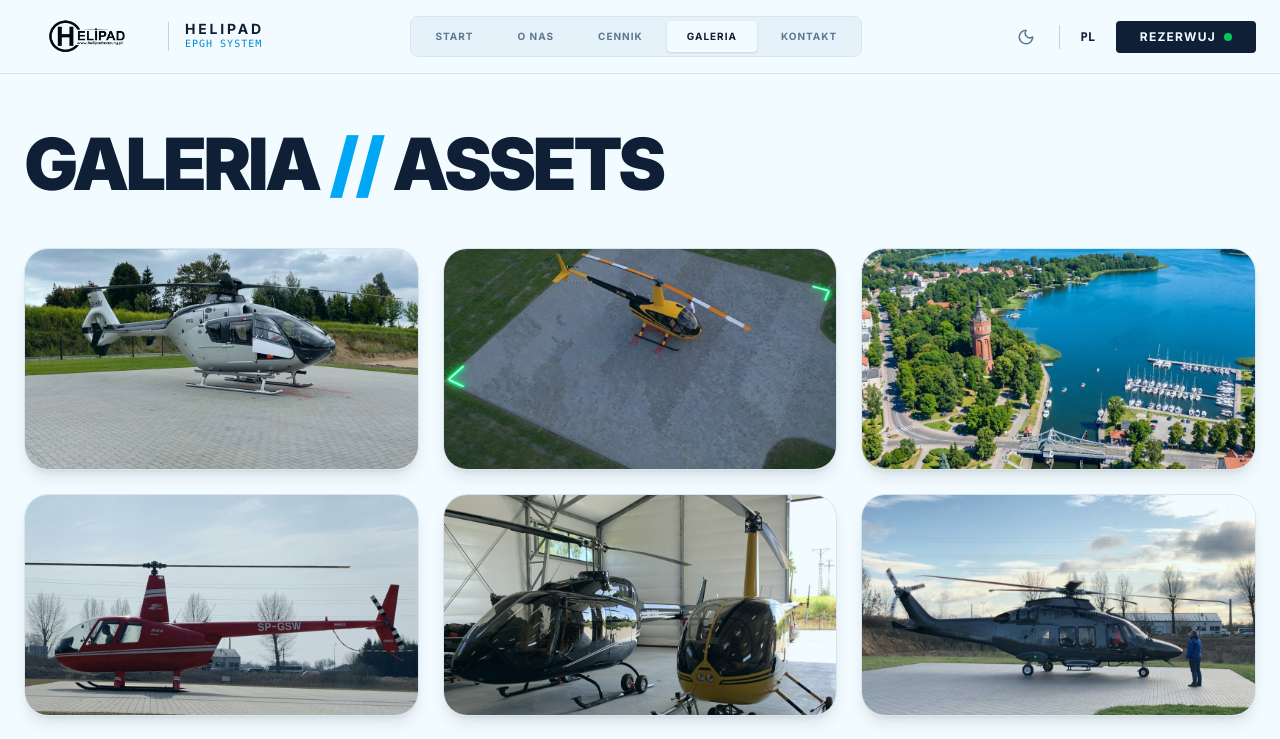
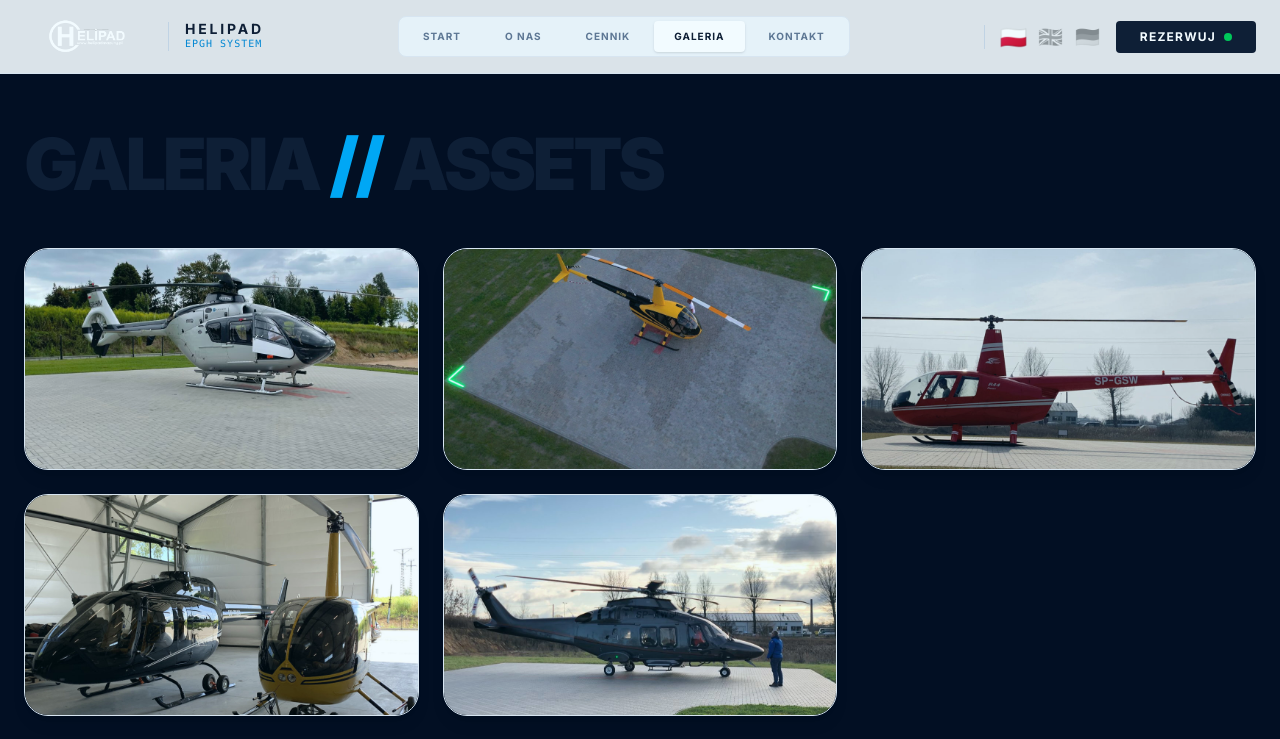
Before and after one commit to bohunek5/helipadapp, a Next.js app: page /helipadapp/gallery in a window 1280 px wide. Shown: the top 739 px of the page. Built offline with nearby package versions, Linux system fonts and the light colour scheme.

Commit message:
Lock Night Mode & Navbar Flags

```diff
--- a/src/app/gallery/page.tsx
+++ b/src/app/gallery/page.tsx
@@ -7,13 +7,9 @@ export default function GalleryPage() {
     const images = [
         "/helipadapp/images/real_heli_landing.jpg",
         "/helipadapp/images/real_aerial.jpg",
-        "/helipadapp/images/gizycko_hero_pro.png",
         "/helipadapp/images/real_fleet.jpg",
         "/helipadapp/images/real_hangar.jpg",
-        "/helipadapp/images/real_night.jpg",
-        "/helipadapp/images/helipad_day.png",
-        "/helipadapp/images/hero.png",
-        "/helipadapp/images/mazury_aerial.png"
+        "/helipadapp/images/real_night.jpg"
     ];
 
     return (
--- a/src/app/layout.tsx
+++ b/src/app/layout.tsx
@@ -25,7 +25,7 @@ export default function RootLayout({
   children: React.ReactNode;
 }>) {
   return (
-    <html lang="pl" className={`${inter.variable} ${outfit.variable} ${spaceGrotesk.variable} scroll-smooth`}>
+    <html lang="pl" className={`${inter.variable} ${outfit.variable} ${spaceGrotesk.variable} scroll-smooth dark`}>
       <body className="antialiased selection:bg-sky-500 selection:text-white bg-white dark:bg-[#020617] text-slate-900 dark:text-white transition-colors duration-300">
         <Navbar />
         {children}
--- a/src/components/Navbar.tsx
+++ b/src/components/Navbar.tsx
@@ -3,7 +3,7 @@
 import { useState, useEffect } from "react";
 import Link from "next/link";
 import Image from "next/image";
-import { Menu, X, Sun, Moon } from "lucide-react";
+import { Menu, X } from "lucide-react";
 import { motion, AnimatePresence } from "framer-motion";
 import { usePathname } from "next/navigation";
 
@@ -43,7 +43,6 @@ const translations = {
 
 export default function Navbar() {
     const [lang, setLang] = useState<"pl" | "en" | "de">("pl");
-    const [theme, setTheme] = useState<"light" | "dark">("light");
     const [mobileMenu_open, setMobileMenu_open] = useState(false);
     const pathname = usePathname();
 
@@ -51,22 +50,9 @@ export default function Navbar() {
     useEffect(() => {
         if (typeof window !== 'undefined') {
             const savedLang = localStorage.getItem('lang') as "pl" | "en" | "de";
-            const savedTheme = localStorage.getItem('theme') as "light" | "dark";
             if (savedLang) setLang((prev) => savedLang !== prev ? savedLang : prev);
-            if (savedTheme) setTheme((prev) => savedTheme !== prev ? savedTheme : prev);
         }
     }, []);
-
-    useEffect(() => {
-        // Force immediate application
-        const root = document.documentElement;
-        if (theme === 'dark') {
-            root.classList.add('dark');
-        } else {
-            root.classList.remove('dark');
-        }
-        localStorage.setItem('theme', theme);
-    }, [theme]);
 
     useEffect(() => {
         localStorage.setItem('lang', lang);
@@ -76,45 +62,44 @@ export default function Navbar() {
 
     return (
         <>
-            <nav className="fixed top-0 w-full z-[100] px-6 py-4 flex justify-between items-center backdrop-blur-md bg-white/90 dark:bg-[#030712]/90 border-b border-slate-200 dark:border-white/10 transition-colors duration-300">
+            <nav className="fixed top-0 w-full z-[100] px-6 py-4 flex justify-between items-center backdrop-blur-md bg-white/90 border-b border-slate-200 transition-colors duration-300">
                 <div className="flex items-center gap-4">
-                    {/* LOGO: Black in Day, White in Night via filter */}
+                    {/* LOGO: Black in Day */}
                     <Link href="/" className="relative w-32 h-10 flex items-center justify-center">
                         <Image
                             src="/helipadapp/images/logo_official.png"
                             alt="Helipad Mazury Logo"
                             width={128}
                             height={40}
-                            className="h-full w-auto object-contain invert dark:invert-0 transition-all duration-300"
+                            className="h-full w-auto object-contain transition-all duration-300"
                         />
                     </Link>
-                    <div className="hidden md:flex flex-col border-l border-slate-300 dark:border-white/20 pl-4">
-                        <span className="font-space font-bold text-sm tracking-[0.2em] text-slate-900 dark:text-white leading-none">HELIPAD</span>
-                        <span className="font-mono text-[10px] text-sky-600 dark:text-sky-400 tracking-widest">EPGH SYSTEM</span>
+                    <div className="hidden md:flex flex-col border-l border-slate-300 pl-4">
+                        <span className="font-space font-bold text-sm tracking-[0.2em] text-slate-900 leading-none">HELIPAD</span>
+                        <span className="font-mono text-[10px] text-sky-600 tracking-widest">EPGH SYSTEM</span>
                     </div>
                 </div>
 
-                <div className="hidden lg:flex items-center gap-1 bg-slate-100 dark:bg-white/5 p-1 rounded-lg border border-slate-200 dark:border-white/10">
+                <div className="hidden lg:flex items-center gap-1 bg-slate-100 p-1 rounded-lg border border-slate-200">
                     {t.nav.map((item, i) => (
                         <Link key={i} href={item.href}
-                            className={`px-5 py-2 text-[10px] font-space font-bold tracking-widest rounded transition-all ${pathname === item.href ? 'bg-white dark:bg-white/10 text-slate-900 dark:text-white shadow-sm' : 'text-slate-500 dark:text-slate-400 hover:text-slate-900 dark:hover:text-white hover:bg-white/50 dark:hover:bg-white/5'}`}>
+                            className={`px-5 py-2 text-[10px] font-space font-bold tracking-widest rounded transition-all ${pathname === item.href ? 'bg-white text-slate-900 shadow-sm' : 'text-slate-500 hover:text-slate-900 hover:bg-white/50'}`}>
                             {item.label}
                         </Link>
                     ))}
                 </div>
 
                 <div className="flex items-center gap-4">
-                    <button onClick={() => setTheme(theme === 'light' ? 'dark' : 'light')} title={theme === 'light' ? 'Switch to Dark Mode' : 'Switch to Light Mode'} className="p-2 text-slate-500 dark:text-slate-400 hover:text-sky-600 transition-colors rounded-full hover:bg-slate-100 dark:hover:bg-white/5">
-                        {theme === 'light' ? <Moon size={18} /> : <Sun size={18} />}
-                    </button>
-                    <div className="h-6 w-[1px] bg-slate-300 dark:bg-white/20" />
-                    <button onClick={() => setLang(lang === 'pl' ? 'en' : 'de')} className="font-mono text-xs font-bold text-slate-900 dark:text-white uppercase hover:text-sky-500 transition-colors w-6">
-                        {lang}
-                    </button>
-                    <button onClick={() => setMobileMenu_open(true)} title="Open Menu" className="lg:hidden p-2 text-slate-900 dark:text-white">
+                    <div className="h-6 w-[1px] bg-slate-300" />
+                    <div className="flex gap-3">
+                        <button onClick={() => setLang('pl')} className={`text-xl transition-transform hover:scale-110 ${lang === 'pl' ? 'opacity-100 scale-110' : 'opacity-40 grayscale hover:grayscale-0'}`} title="Polski">🇵🇱</button>
+                        <button onClick={() => setLang('en')} className={`text-xl transition-transform hover:scale-110 ${lang === 'en' ? 'opacity-100 scale-110' : 'opacity-40 grayscale hover:grayscale-0'}`} title="English">🇬🇧</button>
+                        <button onClick={() => setLang('de')} className={`text-xl transition-transform hover:scale-110 ${lang === 'de' ? 'opacity-100 scale-110' : 'opacity-40 grayscale hover:grayscale-0'}`} title="Deutsch">🇩🇪</button>
+                    </div>
+                    <button onClick={() => setMobileMenu_open(true)} title="Open Menu" className="lg:hidden p-2 text-slate-900">
                         <Menu size={24} />
                     </button>
-                    <Link href="/contact" className="hidden md:flex items-center gap-2 px-6 py-2 bg-slate-900 dark:bg-white text-white dark:text-black font-space font-bold text-xs tracking-widest uppercase hover:bg-sky-600 dark:hover:bg-sky-400 transition-colors rounded">
+                    <Link href="/contact" className="hidden md:flex items-center gap-2 px-6 py-2 bg-slate-900 text-white font-space font-bold text-xs tracking-widest uppercase hover:bg-sky-600 transition-colors rounded">
                         <span>{t.book}</span>
                         <div className="w-2 h-2 bg-green-500 rounded-full animate-pulse" />
                     </Link>
@@ -124,26 +109,23 @@ export default function Navbar() {
             {/* --- MOBILE MENU --- */}
             <AnimatePresence>
                 {mobileMenu_open && (
-                    <motion.div initial={{ x: '100%' }} animate={{ x: 0 }} exit={{ x: '100%' }} transition={{ type: "spring", damping: 25, stiffness: 200 }} className="fixed inset-0 z-[200] bg-white dark:bg-[#0b0f19] flex flex-col p-8">
-                        <div className="flex justify-between items-center mb-12 border-b border-slate-100 dark:border-white/10 pb-6">
-                            <span className="font-space font-bold text-2xl text-slate-900 dark:text-white">MENU</span>
-                            <button onClick={() => setMobileMenu_open(false)} title="Close Menu" className="p-2 bg-slate-100 dark:bg-white/10 rounded-full text-slate-900 dark:text-white hover:bg-red-500 hover:text-white transition-colors"><X size={24} /></button>
+                    <motion.div initial={{ x: '100%' }} animate={{ x: 0 }} exit={{ x: '100%' }} transition={{ type: "spring", damping: 25, stiffness: 200 }} className="fixed inset-0 z-[200] bg-white flex flex-col p-8">
+                        <div className="flex justify-between items-center mb-12 border-b border-slate-100 pb-6">
+                            <span className="font-space font-bold text-2xl text-slate-900">MENU</span>
+                            <button onClick={() => setMobileMenu_open(false)} title="Close Menu" className="p-2 bg-slate-100 rounded-full text-slate-900 hover:bg-red-500 hover:text-white transition-colors"><X size={24} /></button>
                         </div>
                         <div className="flex flex-col gap-6">
                             {t.nav.map((item, i) => (
-                                <Link key={i} href={item.href} onClick={() => setMobileMenu_open(false)} className="text-4xl font-space font-bold text-slate-900 dark:text-white/80 hover:text-sky-500 uppercase tracking-tight transition-colors">
+                                <Link key={i} href={item.href} onClick={() => setMobileMenu_open(false)} className="text-4xl font-space font-bold text-slate-900 hover:text-sky-500 uppercase tracking-tight transition-colors">
                                     {item.label}
                                 </Link>
                             ))}
                         </div>
-                        <div className="mt-auto pt-12 border-t border-slate-100 dark:border-white/10 flex justify-between items-center">
-                            <button onClick={() => setTheme(theme === 'light' ? 'dark' : 'light')} className="flex items-center gap-3 font-space font-bold text-slate-900 dark:text-white uppercase text-sm">
-                                {theme === 'light' ? <><Moon size={20} /> Dark Mode</> : <><Sun size={20} /> Light Mode</>}
-                            </button>
-                            <div className="flex gap-4 font-mono font-bold text-slate-900 dark:text-white">
-                                <button onClick={() => setLang('pl')} className={lang === 'pl' ? 'text-sky-500' : 'opacity-50'}>PL</button>
-                                <button onClick={() => setLang('en')} className={lang === 'en' ? 'text-sky-500' : 'opacity-50'}>EN</button>
-                                <button onClick={() => setLang('de')} className={lang === 'de' ? 'text-sky-500' : 'opacity-50'}>DE</button>
+                        <div className="mt-auto pt-12 border-t border-slate-100 flex justify-between items-center">
+                            <div className="flex gap-6 text-2xl">
+                                <button onClick={() => setLang('pl')} className={lang === 'pl' ? 'opacity-100 scale-110' : 'opacity-40'}>🇵🇱</button>
+                                <button onClick={() => setLang('en')} className={lang === 'en' ? 'opacity-100 scale-110' : 'opacity-40'}>🇬🇧</button>
+                                <button onClick={() => setLang('de')} className={lang === 'de' ? 'opacity-100 scale-110' : 'opacity-40'}>🇩🇪</button>
                             </div>
                         </div>
                     </motion.div>
```
